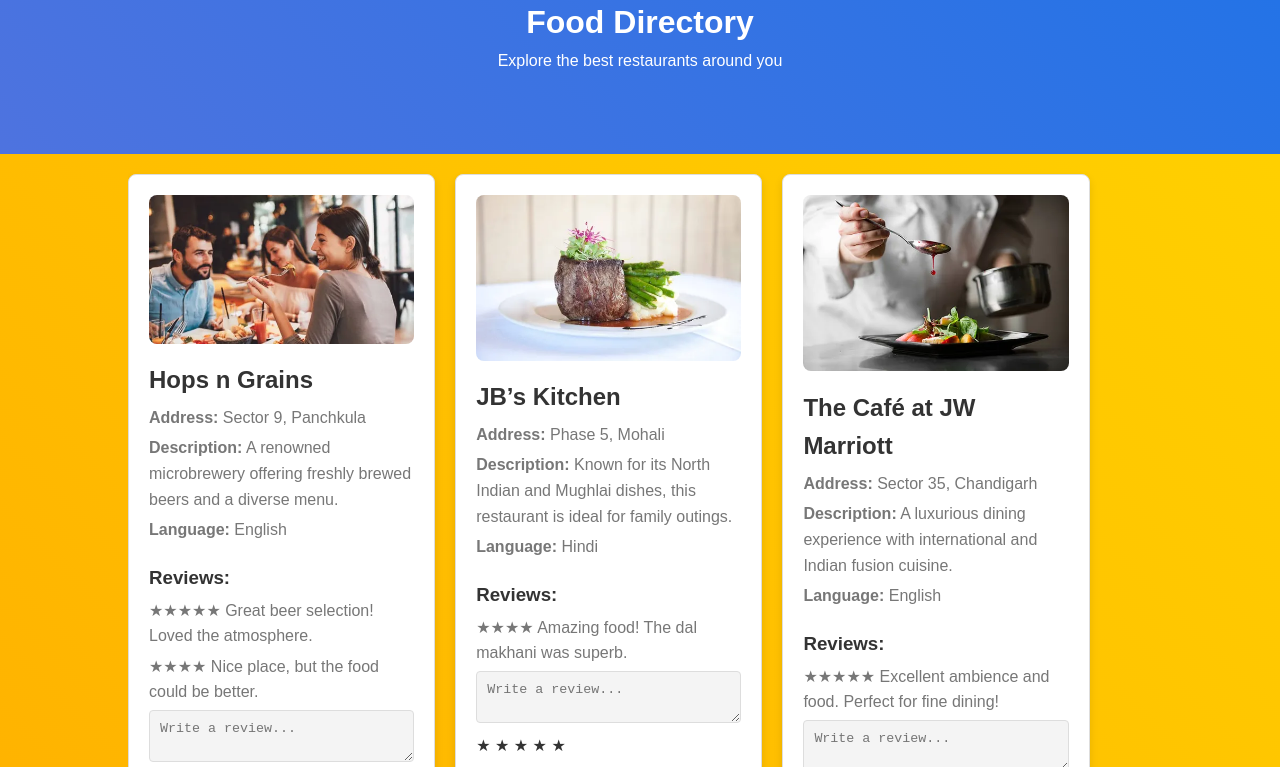
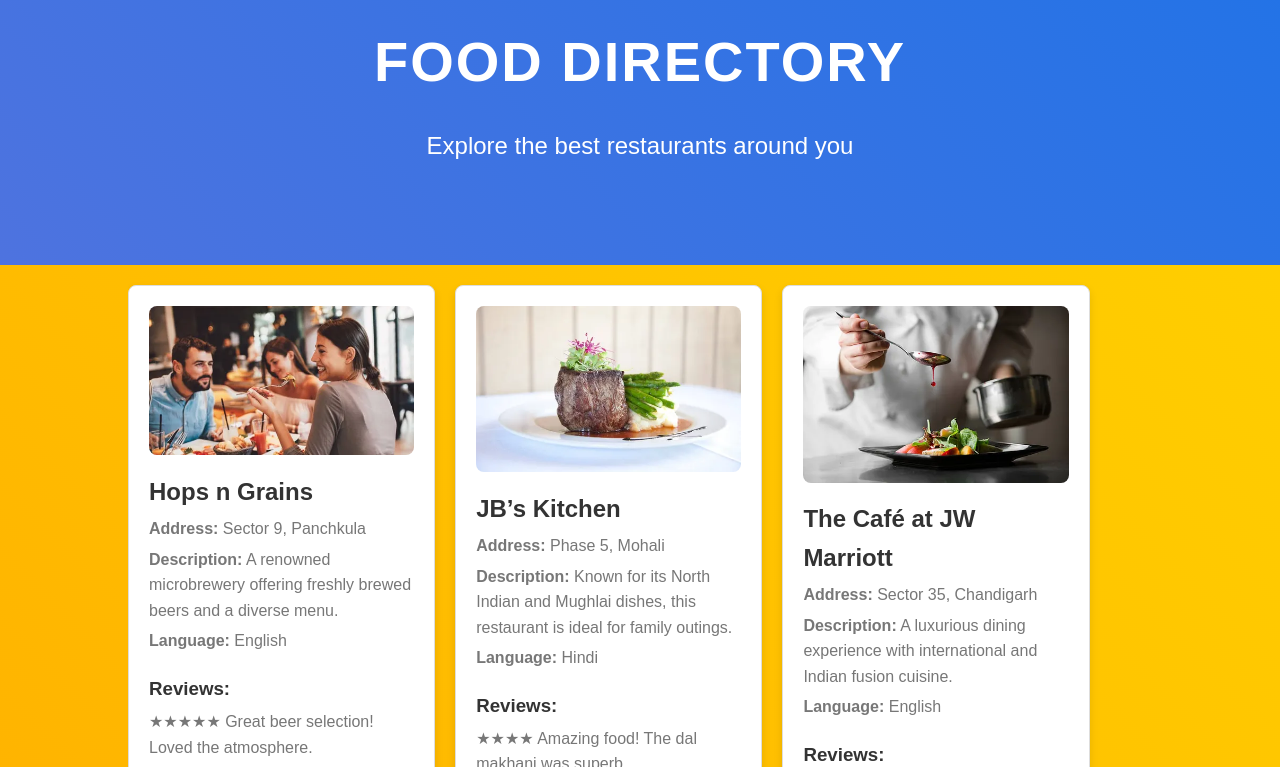
Before and after one commit to deepanshukasana-cod3/BusinessDirectory, a plain HTML site: page index.html in a window 1280 px wide. Shown: the part 333-1100 px from the top of the page. Drawn offline with Linux system fonts and the light colour scheme.

Commit message:
Update styles.css

```diff
--- a/styles.css
+++ b/styles.css
@@ -19,7 +19,7 @@
   overflow: hidden;
 }
 
-/* Header with carousel */
+/* Header with Carousel */
 header {
   width: 100%;
   overflow: hidden;
@@ -30,14 +30,14 @@
   text-align: center;
 }
 
-.header-container h1 {
+header h1 {
   font-size: 3.5em;
   text-transform: uppercase;
   font-weight: bold;
   letter-spacing: 2px;
 }
 
-.header-container p {
+header p {
   font-size: 1.5em;
   margin: 20px 0;
   font-weight: 300;
@@ -62,6 +62,11 @@
   height: 250px;
   object-fit: cover;
   margin: 0 10px;
+}
+
+/* Website Name Styling */
+.website-name {
+  margin-top: 20px;
 }
 
 /* Restaurant Directory Section */
@@ -179,7 +184,7 @@
   background: #0056b3;
 }
 
-/* Media Queries */
+/* Media Queries for Responsiveness */
 @media (max-width: 768px) {
   .restaurant {
     width: 45%;
```
